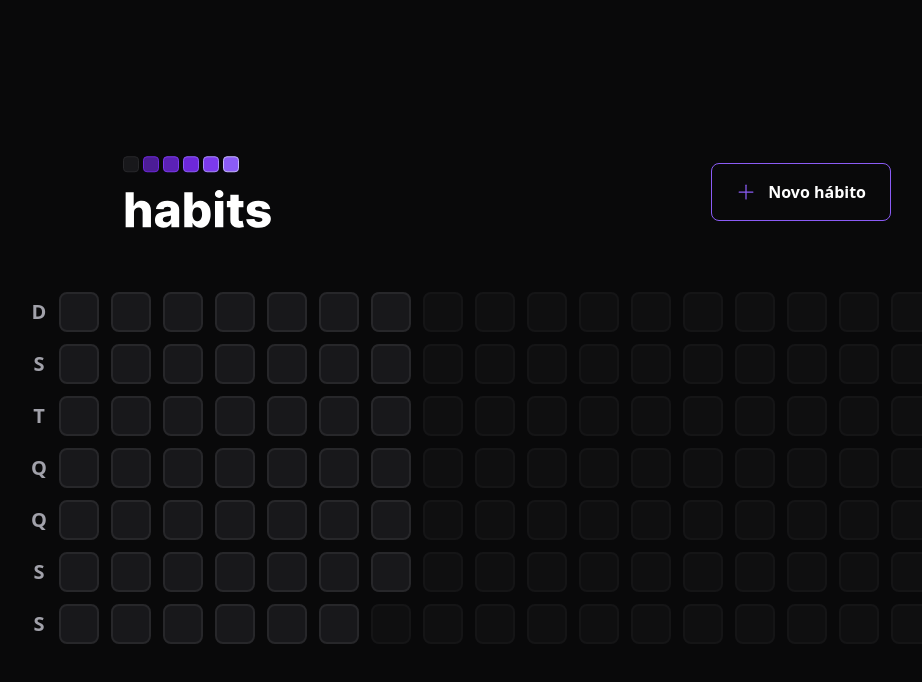
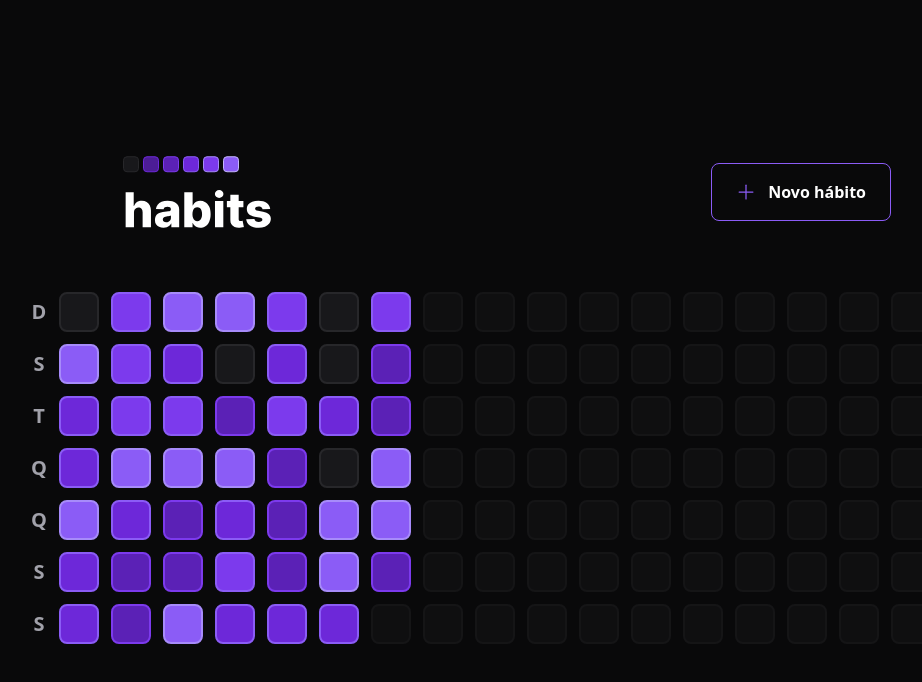
Before and after one commit to DhyonKeyllon/habits-web, a React (Vite) app: page / in a window 1280 px wide. Shown: the top 682 px of the page, without its empty margins (133-1055 px from the left). Built offline with nearby package versions, Linux system fonts and the light colour scheme.

Commit message:
feat: add Popover colors

```diff
--- a/package.json
+++ b/package.json
@@ -11,6 +11,7 @@
   "dependencies": {
     "@radix-ui/react-dialog": "^1.0.2",
     "@radix-ui/react-popover": "^1.0.5",
+    "clsx": "^1.2.1",
     "dayjs": "^1.11.7",
     "phosphor-react": "^1.4.1",
     "react": "^18.2.0",
--- a/src/components/HabitDay.tsx
+++ b/src/components/HabitDay.tsx
@@ -1,4 +1,5 @@
 import * as Popover from "@radix-ui/react-popover";
+import clsx from "clsx";
 import { ProgressBar } from "./ProgressBar";
 
 interface HabitDayProps {
@@ -11,7 +12,16 @@
 
   return (
     <Popover.Root>
-      <Popover.Trigger className="w-10 h-10 bg-zinc-900 border-2 border-zinc-800 rounded-lg" />
+      <Popover.Trigger
+        className={clsx("w-10 h-10  border-2  rounded-lg", {
+          "bg-zinc-900 border-zinc-800": completedPercentage === 0,
+          "bg-violet-900 border-violet-700": completedPercentage > 0 && completedPercentage < 20,
+          "bg-violet-800 border-violet-600": completedPercentage >= 20 && completedPercentage < 40,
+          "bg-violet-700 border-violet-500": completedPercentage >= 40 && completedPercentage < 60,
+          "bg-violet-600 border-violet-500": completedPercentage >= 60 && completedPercentage < 80,
+          "bg-violet-500 border-violet-400": completedPercentage >= 80,
+        })}
+      />
 
       <Popover.Portal>
         <Popover.Content className="min-w-[320px] p-6 rounded-2xl bg-zinc-900 flex flex-col">
--- a/src/components/SummaryTable.tsx
+++ b/src/components/SummaryTable.tsx
@@ -23,9 +23,9 @@
       </div>
 
       <div className="grid grid-rows-7 grid-flow-col gap-3">
-        {summaryDates.map((date) => (
-          <HabitDay key={date.toString()} />
-        ))}
+        {summaryDates.map((date) => {
+          return <HabitDay key={date.toString()} amount={5} completed={Math.round(Math.random() * 5)} />;
+        })}
 
         {amountOfDaysToFill > 0 &&
           Array.from({ length: amountOfDaysToFill }).map((_, i) => {
```
Also changed, not shown: 1 other file (tests, documents, lock files or other folders).
